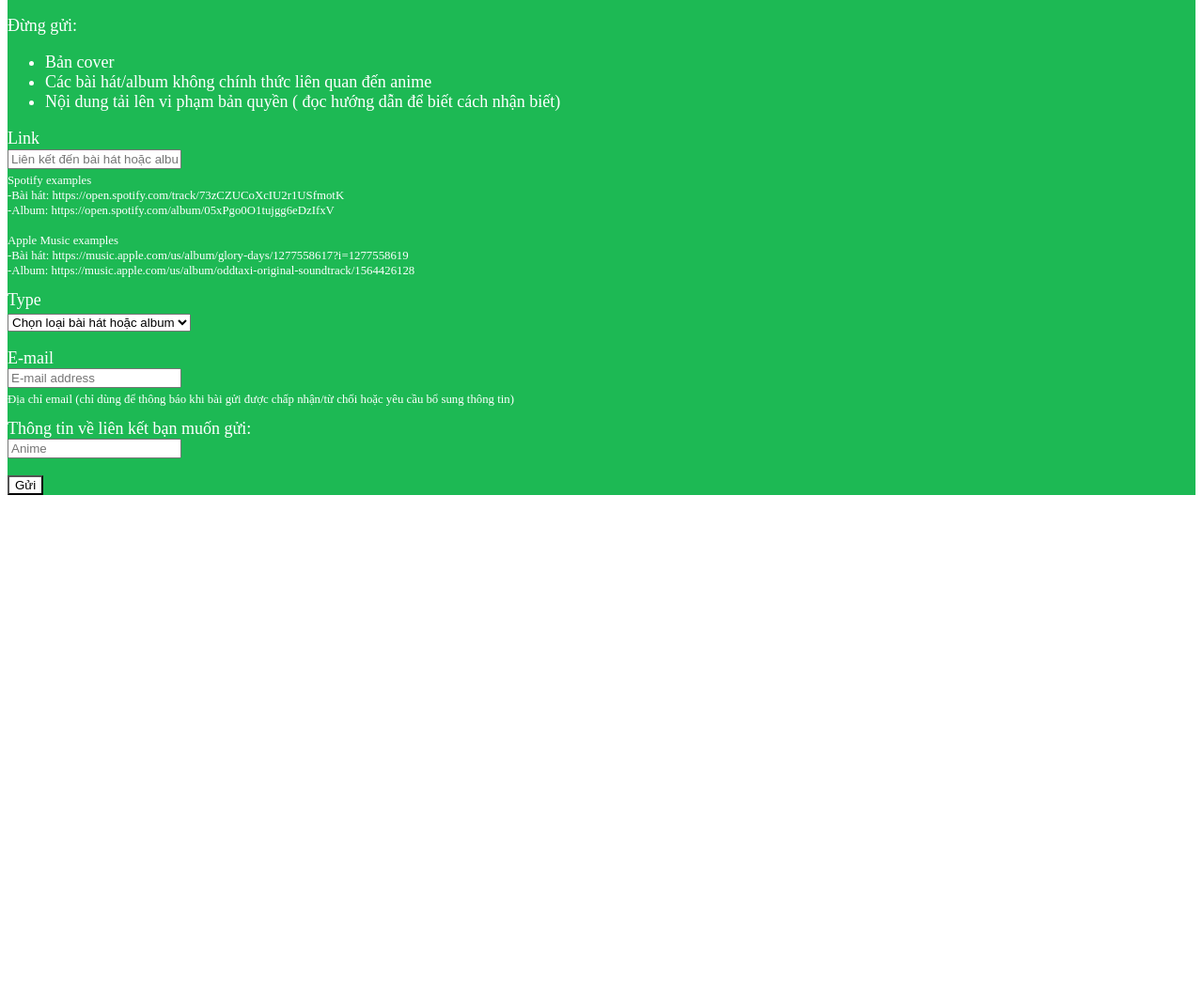
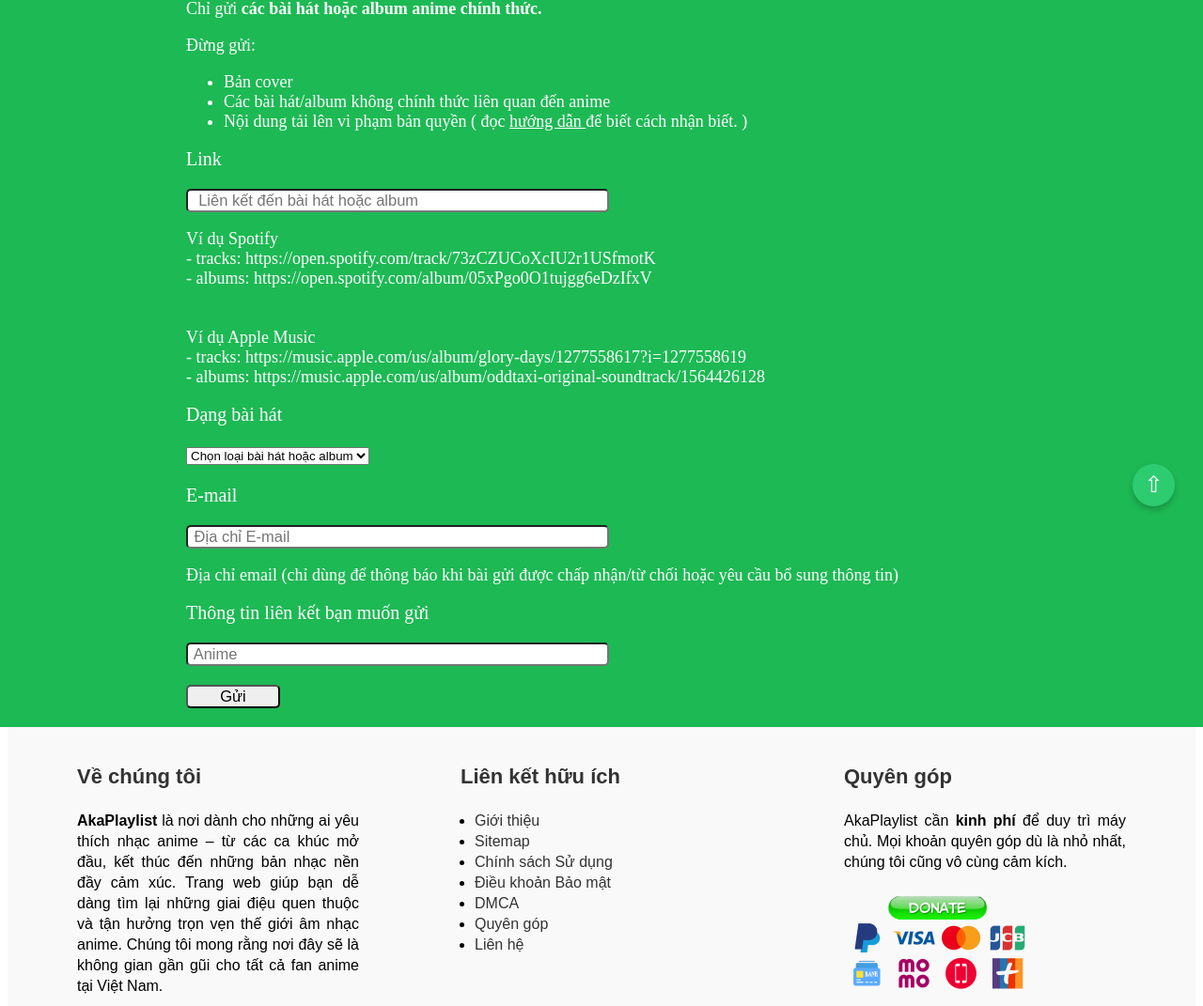
Before and after one commit to Ribbonko/Du-an-1.1, a plain HTML site: page Click/Add a song.html in a window 1280 px wide. Shown: the part 231-1302 px from the top of the page at 94% size. Before the commit the page ends 800 px from the top, so only its background shows below. Drawn offline with Linux system fonts and the light colour scheme.

Commit message:
Update Contact, Add a song

```diff
--- a/Click/Add a song.html
+++ b/Click/Add a song.html
@@ -1,11 +1,13 @@
 <!DOCTYPE html>
-<html lang="vi">
+<html lang="en">
   <head>
     <meta charset="UTF-8" />
     <meta name="viewport" content="width=device-width, initial-scale=1.0" />
-    <link rel="shortcut icon" href="../img/Logo32x32-Akaplaylist.png" type="image/x-icon" />
+    <!-- Logo web -->
+    <link rel="shortcut icon" href="../img/Logo32x32.png" type="image/x-icon" />
+    <!-- Link CSS -->
     <link rel="stylesheet" href="../css/index.css" />
-    <link rel="stylesheet" href="../css/style.css" />
+    <link rel="stylesheet" href="../css/Add-a-song.css" />
     <title>Submit a link to AkaPlaylist</title>
   </head>
   <body>
@@ -27,52 +29,46 @@
     </div>
 
     <!-- Add a song -->
-    <div class="back_ground">
-      <div class="text-white">
-        <h1 class="mt-4 font-semibold-aa">Gửi liên kết đến AkaPlaylist</h1>
-        <p class="mt-4">
+    <div class="Content">
+      <div class="ra-giữa">
+        <h1>Gửi liên kết đến AkaPLaylist</h1>
+        <p>
           Nếu bạn tìm thấy một liên kết bị thiếu trên trang web, đây là nơi để gửi nó. Chúng tôi sẽ xem xét ngay khi có
           thể!
         </p>
-        <p class="mt-4">Chỉ gửi <strong class="font-bold-aa">các bài hát hoặc album anime chính thức</strong>.</p>
-        <p class="mt-4">Đừng gửi: <br /></p>
-        <ul class="mt-4">
+        <p>Chỉ gửi <strong>các bài hát hoặc album anime chính thức.</strong></p>
+        <p>Đừng gửi:</p>
+        <ul>
           <li>Bản cover</li>
           <li>Các bài hát/album không chính thức liên quan đến anime</li>
           <li>
-            Nội dung tải lên vi phạm bản quyền (
+            Nội dung tải lên vi phạm bản quyền ( đọc
             <a
-              class="underline"
-              href="https://docs.google.com/document/d/1Qzj4ZGYRyIZqersalt9_Bzbjybm4__bB0tevWAXCBac/edit?tab=t.0"
+              href="https://docs.google.com/document/d/1Qzj4ZGYRyIZqersalt9_Bzbjybm4__bB0tevWAXCBac/edit"
               target="_blank"
               rel="noopener noreferrer"
-              >đọc hướng dẫn</a
             >
-            để biết cách nhận biết)
+              hướng dẫn
+            </a>
+            để biết cách nhận biết. )
           </li>
         </ul>
-        <label class="text-white" for="Link">Link</label><br />
-        <input id="Link" name="Link" type="text" placeholder="Liên kết đến bài hát hoặc album" />
-      </div>
-      <div class="grid-cols-2">
-        <p class="text-xs mt-1">
-          Spotify examples
-          <br />
-          -Bài hát: https://open.spotify.com/track/73zCZUCoXcIU2r1USfmotK
-          <br />
-          -Album: https://open.spotify.com/album/05xPgo0O1tujgg6eDzIfxV
+        <label class="nhãn" for="Link"> Link</label>
+        <br />
+        <input class="box" type="text" placeholder="  Liên kết đến bài hát hoặc album" />
+        <p class="ví-dụ">
+          Ví dụ Spotify <br />
+          - tracks: https://open.spotify.com/track/73zCZUCoXcIU2r1USfmotK <br />
+          - albums: https://open.spotify.com/album/05xPgo0O1tujgg6eDzIfxV <br />
           <br />
           <br />
-          Apple Music examples
-          <br />
-          -Bài hát: https://music.apple.com/us/album/glory-days/1277558617?i=1277558619
-          <br />
-          -Album: https://music.apple.com/us/album/oddtaxi-original-soundtrack/1564426128
+          Ví dụ Apple Music <br />
+          - tracks: https://music.apple.com/us/album/glory-days/1277558617?i=1277558619 <br />
+          - albums: https://music.apple.com/us/album/oddtaxi-original-soundtrack/1564426128
         </p>
-      </div>
-      <div>
-        <label for="link" class="text-white"> Type</label><br />
-        <select name="type" id="type" required class="mt-1">
+        <label class="nhãn" for="Type"> Dạng bài hát</label><br />
+        <br />
+        <select name="Type" id="Type">
           <option selected disabled hidden value>Chọn loại bài hát hoặc album</option>
           <option value="">Opening</option>
           <option value="">Ending</option>
@@ -87,21 +83,89 @@
           <option value="">PV Song</option>
           <option value="">Vocal Album</option>
         </select>
-      </div>
-      <br />
-      <div>
-        <label class="text-white" for="email">E-mail</label> <br />
-        <input type="email" name="email" id="email" placeholder="E-mail address" />
-        <p class="text-xs mt-1">
-          Địa chỉ email (chỉ dùng để thông báo khi bài gửi được chấp nhận/từ chối hoặc yêu cầu bổ sung thông tin)
-        </p>
-      </div>
-      <div>
-        <label class="text-white" for="commet">Thông tin về liên kết bạn muốn gửi:</label> <br />
-        <input id="commet" name="commet" type="text" placeholder="Anime" /><br />
         <br />
-        <button class="bg-white" type="submit">Gửi</button>
+        <br />
+        <div>
+          <label class="nhãn" for="E-mail">E-mail</label>
+          <br />
+          <input class="box" type="email" name="E-mail" placeholder=" Địa chỉ E-mail" />
+          <p>Địa chỉ email (chỉ dùng để thông báo khi bài gửi được chấp nhận/từ chối hoặc yêu cầu bổ sung thông tin)</p>
+        </div>
+        <div>
+          <label class="nhãn" for="comment">Thông tin liên kết bạn muốn gửi</label>
+          <br />
+          <input class="box" type="comment" placeholder=" Anime" />
+          <br />
+          <button class="gửi" type="submit">
+            <a
+              href="https://shopee.vn/M%C3%B4-H%C3%ACnh-Nendoroid-2301-Hakui-Koyori-Kokoro-Hololive-(Good-Smile-Company)-Figure-Ch%C3%ADnh-H%C3%A3ng-i.25463433.25584376643?sp_atk=54e80c6a-8c38-4fdf-992d-cf8baa2077fe&xptdk=54e80c6a-8c38-4fdf-992d-cf8baa2077fe"
+              target="_blank"
+              rel="noopener noreferrer"
+            >
+              Gửi</a
+            >
+          </button>
+        </div>
       </div>
     </div>
+
+    <!-- Footer -->
+    <footer>
+      <div class="footer">
+        <div class="footer-column">
+          <h3>Về chúng tôi</h3>
+          <p>
+            <strong>AkaPlaylist</strong> là nơi dành cho những ai yêu thích nhạc anime – từ các ca khúc mở đầu, kết thúc
+            đến những bản nhạc nền đầy cảm xúc. Trang web giúp bạn dễ dàng tìm lại những giai điệu quen thuộc và tận
+            hưởng trọn vẹn thế giới âm nhạc anime. Chúng tôi mong rằng nơi đây sẽ là không gian gần gũi cho tất cả fan
+            anime tại Việt Nam.
+          </p>
+          <a class="Logo-2" href="../index.html"> <img src="../img/logo-chinhsua.png" alt="Logo web" /></a>
+        </div>
+
+        <div class="footer-column">
+          <h3>Liên kết hữu ích</h3>
+          <ul class="footer-bottom-link">
+            <li>
+              <a href="">Giới thiệu</a>
+            </li>
+            <li>
+              <a href="">Sitemap</a>
+            </li>
+            <li>
+              <a href="">Chính sách Sử dụng</a>
+            </li>
+            <li>
+              <a href="">Điều khoản Bảo mật</a>
+            </li>
+            <li>
+              <a href="">DMCA</a>
+            </li>
+            <li>
+              <a href="">Quyên góp</a>
+            </li>
+            <li>
+              <a href="">Liên hệ</a>
+            </li>
+          </ul>
+        </div>
+
+        <div class="footer-column">
+          <h3>Quyên góp</h3>
+          <p>
+            AkaPlaylist cần <strong>kinh phí</strong> để duy trì máy chủ. Mọi khoản quyên góp dù là nhỏ nhất, chúng tôi
+            cũng vô cùng cảm kích.
+          </p>
+          <a
+            href="https://shopee.vn/M%C3%B4-H%C3%ACnh-Nendoroid-2301-Hakui-Koyori-Kokoro-Hololive-(Good-Smile-Company)-Figure-Ch%C3%ADnh-H%C3%A3ng-i.25463433.25584376643?sp_atk=54e80c6a-8c38-4fdf-992d-cf8baa2077fe&xptdk=54e80c6a-8c38-4fdf-992d-cf8baa2077fe"
+            target="_blank"
+            rel="noopener noreferrer"
+          >
+            <img src="../img/vnkeyfc-donation.webp" alt="ảnh-donate" />
+          </a>
+        </div>
+      </div>
+    </footer>
+    <a class="Quay-về" href="#" title="Lên đầu trang">&#8679;</a>
   </body>
 </html>
--- /dev/null
+++ b/css/Add-a-song.css
@@ -0,0 +1,47 @@
+.Content {
+  margin: 0rem -1rem;
+  padding: 2rem 20rem;
+  background-color: rgb(29 185 84);
+  color: rgb(255 255 255);
+  font-size: 1.8rem;
+}
+.ra-giữa {
+  max-width: 1356px;
+}
+.Content h1 {
+  font-size: 3.4rem;
+  font-family: sans-serif;
+}
+.Content p {
+  font-size: 1.8rem;
+}
+.Content ul {
+  font-size: 1.8rem;
+}
+.Content a {
+  text-decoration: underline;
+  color: rgb(255 255 255);
+}
+.box {
+  width: 50%;
+  margin-top: 2rem;
+  font-size: 1.65rem;
+  line-height: 1.75rem;
+  border-radius: 5px;
+}
+.ví-dụ {
+  font-size: 1.2rem;
+}
+.nhãn {
+  font-size: 2rem;
+}
+.gửi {
+  font-size: 1.65rem;
+  margin-top: 2rem;
+  border-radius: 5px;
+  width: 100px;
+}
+.gửi a {
+  text-decoration: none;
+  color: black;
+}
--- a/css/index.css
+++ b/css/index.css
@@ -1,15 +1,12 @@
+html {
+  font-size: 62.5%; /* 1rem = 10px */
+}
+
 body {
   background-color: #ffffff;
 }
 
-/* Điều chỉnh cho mobile */
-@media (max-width: 600px) {
-  .content {
-    width: 100%;
-  }
-}
-
-/* Làm mất gạch của a:link */
+/* * Làm cho a mất gạch dưới chân */
 a {
   text-decoration: none;
 }
@@ -22,8 +19,8 @@ a {
   display: flex;
   justify-content: space-between; /* Đẩy 2 phần sang 2 bên */
   align-items: center; /* Căn giữa theo chiều dọc */
-  padding: 0px 200px;
-  box-sizing: border-box;
+  padding: 0rem 20rem;
+  /* max-width: 1356px; */
 }
 .Logo {
 }
@@ -38,7 +35,7 @@ a {
 }
 .right-section a {
   color: #333;
-  font-size: 20px;
+  font-size: 2rem;
 }
 .bg-a a:hover {
   color: rgb(0, 128, 58);
@@ -47,34 +44,35 @@ a {
 /* Welcome to my website */
 .Titel-Page {
   background-color: #1abc54;
-  padding: 15px;
-  margin: 10px -10px;
+  padding: 1.5rem;
+  margin: 1rem -1rem;
   text-align: center;
   color: #ffffff;
   box-sizing: border-box;
+  font-size: 1.6rem;
 }
 
 /* Profile-card */
 .Profile-card {
   background-color: #f9f9f9;
-  padding: 24px;
+  padding: 2.4rem;
   border-radius: 12px;
   box-shadow: 0 4px 8px rgba(0, 0, 0, 0.1);
   text-align: center;
-  margin: 20px auto;
+  margin: 2rem auto;
   max-width: 600px;
   box-sizing: border-box;
 }
 .Profile-card h2 {
   color: #1abc54; /* Màu xanh nổi bật */
-  font-size: 28px;
+  font-size: 2.8rem;
 }
 .Profile-card p {
   font-style: italic;
-  font-size: 23px;
+  font-size: 2.3rem;
 }
 .Profile-img {
-  margin: 10px auto;
+  margin: 1rem auto;
   box-shadow: 0 4x 8px rgba(0, 0, 0, 0.1);
   max-width: 1000px;
   box-sizing: border-box;
@@ -87,10 +85,10 @@ a {
 
 /* About me */
 .bg-about-me {
-  margin: 30px auto;
+  margin: 3rem auto;
   border-radius: 12px;
   box-shadow: 0 4px 12px rgba(0, 0, 0, 0.05);
-  padding: 20px 30px;
+  padding: 2rem 3rem;
   max-width: 1000px;
   border: 2px solid green;
   box-sizing: border-box;
@@ -98,17 +96,17 @@ a {
 
 .Profile-about-me {
   color: #1abc54;
-  font-size: 26px;
+  font-size: 2.6rem;
   font-weight: bold;
 }
 .bg-about-me p {
   color: #333333;
-  font-size: 24px;
+  font-size: 2.4rem;
   line-height: 1.7;
   text-align: justify;
-  margin-top: 10px;
+  margin-top: 1rem;
 }
-.bg-about-me .Thanks {
+.Thanks {
   color: #1abc54;
   font-weight: bold;
 }
@@ -117,27 +115,27 @@ a {
 .footer {
   display: flex;
   justify-content: space-around; /* Căn chỉnh nội dung: khoảng cách giữa */
-  padding: 20px;
+  padding: 2rem;
   background-color: #f9f9f9; /* Nền sáng */
 }
 
 .footer-column {
   flex: 1; /* Khoảng cách giữa các cột */
   max-width: 300px;
-  padding: 0 15px;
+  padding: 0rem 1.5rem;
   line-height: 22px;
-  font-size: 16px;
+  font-size: 1.6rem;
   font-family: sans-serif;
   text-align: justify;
 }
 .footer-column h3 {
-  margin-bottom: 25px;
-  font-size: 22px;
+  margin-bottom: 2.5rem;
+  font-size: 2.2rem;
   font-weight: bold;
   color: #333;
 }
 .footer-bottom-link {
-  padding-left: 15px;
+  padding-left: 1.5rem;
 }
 .footer-bottom-link a {
   color: rgb(51, 51, 51);
@@ -145,9 +143,9 @@ a {
 
 /* Logo */
 .Logo-2 img {
-  margin-top: -50px;
-  max-width: 250px;
-  max-height: 250px;
+  margin-top: 0px;
+  max-width: 200px;
+  max-height: 200px;
 }
 
 /* Quay về */
--- a/css/style.css
+++ /dev/null
@@ -1,38 +0,0 @@
-/* Add a song */
-div.back_ground {
-  --tw-bg-opacity: 1;
-  background-color: rgb(29 185 84 / var(--tw-bg-opacity, 1));
-}
-.font-semibold-aa {
-  font-weight: 600;
-}
-.text-white {
-  font-size: 18px;
-  --tw-text-opacity: 1;
-  color: rgb(255 255 255 / var(--tw-text-opacity, 1));
-}
-.font-bold-aa {
-  font-weight: 700;
-}
-.mt-4 {
-  margin-top: 1rem;
-}
-.underline {
-  --tw-text-opacity: 1;
-  color: rgb(255 255 255 / var(--tw-text-opacity, 1));
-}
-.grid-cols-2 {
-  grid-template-columns: repeat(2, minmax(0, 1fr));
-}
-.text-xs {
-  font-size: 0.8rem;
-  line-height: 1rem;
-  color: rgb(255 255 255 / var(--tw-text-opacity, 1));
-}
-.mt-1 {
-  margin-top: 0.25rem;
-}
-.bg-white {
-  --tw-bg-opacity: 1;
-  background-color: rgb(255 255 255 / var(--tw-bg-opacity, 1));
-}
```
Also changed, not shown: Click/Contact.html (+88 -17 lines), Click/Music.html (+9 -12 lines), Music/Clannad.html (+5 -3 lines), Music/Girls Und Panzer.html (+1 -1 lines), Music/oremoi.html (+1 -1 lines), css/Contact.css (added, +52 -0 lines), index.html (+3 -2 lines), img/Logo-AkaPlaylist-trongsuot.png (deleted), img/Logo32x32-Akaplaylist.png (deleted), img/Logo32x32.png (added).
